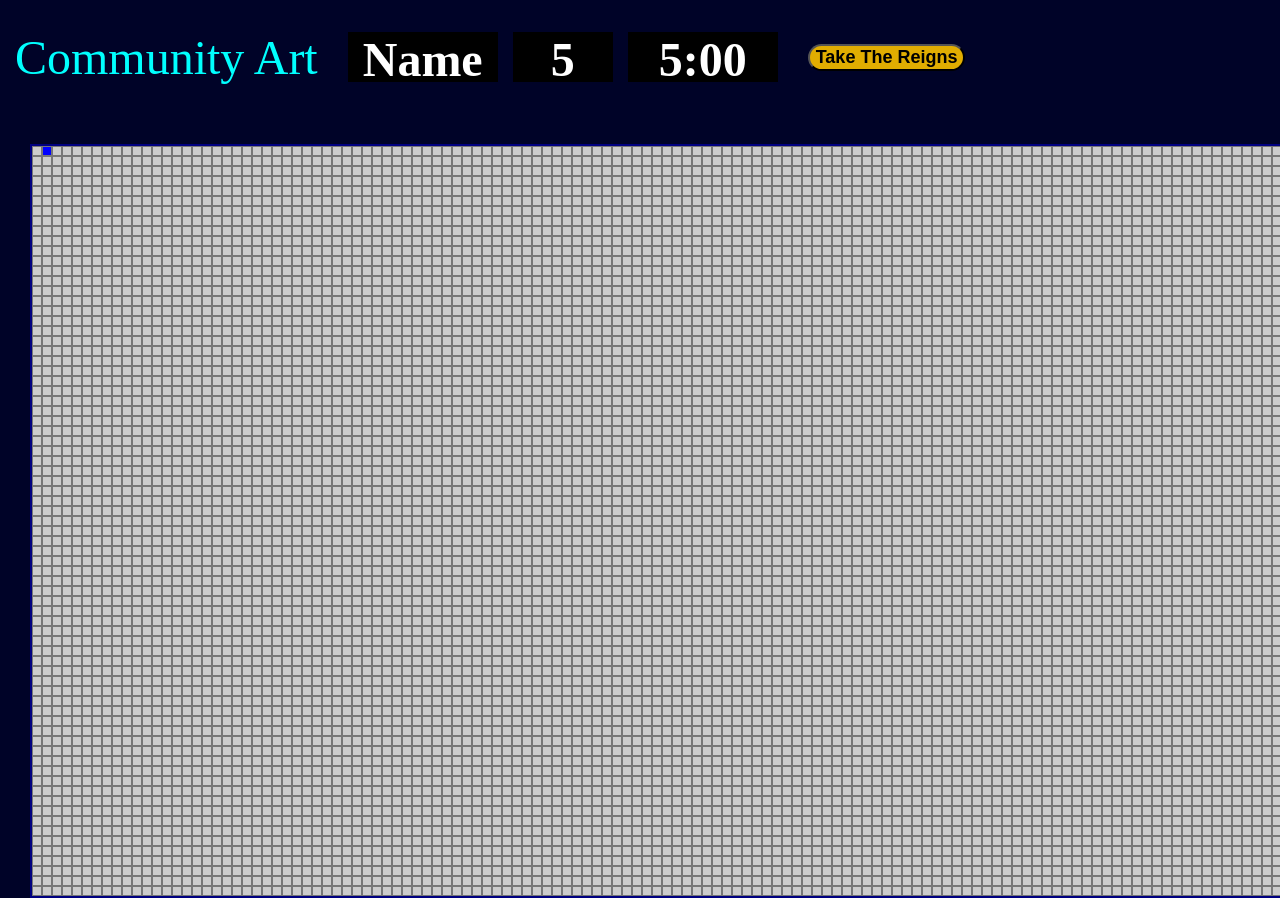
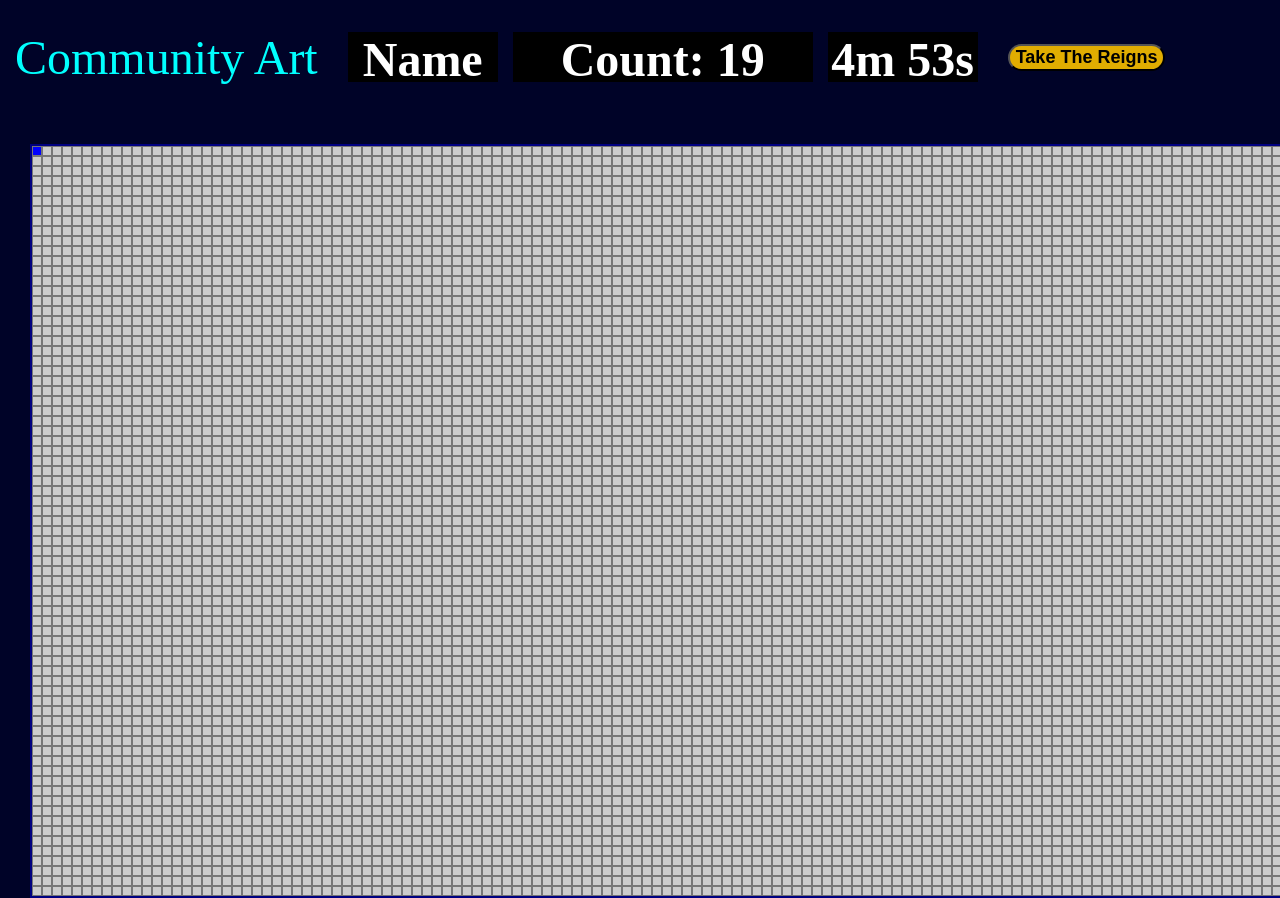
Before and after one commit to apmanager001/painting, a plain HTML site: page index.html in a window 1280 px wide. Both pictures are taken after a click on the element 47 px from the left and 151 px from the top of the page. Shown: the top 898 px of the page. Drawn offline with nearby package versions, Linux system fonts and the light colour scheme.

Commit message:
added timers and counter for clicks

```diff
--- a/css/style.css
+++ b/css/style.css
@@ -42,7 +42,7 @@ body{
 }
 .moves{
     height:50px;
-    width: 100px;
+    width: 300px;
     background-color: black;
     color: white;
     font-weight: 600;
--- a/index.html
+++ b/index.html
@@ -15,11 +15,11 @@
     <div class="name">
         Name
     </div>
-    <div class="moves">
-        5
+    <div class="moves" id="counter" >
+
     </div>
-    <div class="clock">
-            5:00
+    <div class="clock" id="timer">
+
         </div>
     <div class="mid-header">
 
--- a/js/index.js
+++ b/js/index.js
@@ -20,16 +20,42 @@ usernameForm.addEventListener("submit", function(event) {
   modal.style.display = "none";
 });
 //end modal
+var clickedSquares = new Set();
+
 function changeColor(event) {
   const square = event.target;
+
+  // Check if the square has already been clicked
+  if (!clickedSquares.has(square)) {
+    clickedSquares.add(square); // Add the square to clickedSquares set
+  }
+
   const colors = ['color1', 'color2', 'color3', 'color4', 'color5'];
   const currentColorIndex = square.dataset.colorIndex || 0;
   const nextColorIndex = (parseInt(currentColorIndex) + 1) % colors.length;
 
   square.className = 'square ' + colors[nextColorIndex];
   square.dataset.colorIndex = nextColorIndex;
+
+  const count = 20 - clickedSquares.size;
+  document.getElementById('counter').textContent = 'Count: ' + count;
+
+  if (count <= 0) {
+    // Perform necessary actions when count reaches 20
+    document.getElementById('counter').textContent = 'Out of Moves';
+    disableColorChanges();
+  }
+  console.log(clickedSquares)
+}
+// once all 20 moves are made this function stops color changes
+function disableColorChanges() {
+  const squares = document.querySelectorAll('.square');
+  squares.forEach((square) => {
+    square.removeEventListener('click', changeColor);
+  });
 }
 
+//creates divs for the grid
 function createGrid() {
   const grid = document.getElementById('grid');
 
@@ -40,6 +66,27 @@ function createGrid() {
     square.addEventListener('click', changeColor);
     grid.appendChild(square);
   }
+  startCountdownTimer();
+}
+// 5 minute timer countdown
+function startCountdownTimer() {
+  var countDownDate = new Date().getTime() + (5 * 60 * 1000); // Set countdown to 5 minutes (300 seconds)
+
+  var countdownClock = setInterval(function() {
+    var now = new Date().getTime();
+    var distance = countDownDate - now;
+
+    var minutes = Math.floor((distance % (1000 * 60 * 60)) / (1000 * 60));
+    var seconds = Math.floor((distance % (1000 * 60)) / 1000);
+
+    document.getElementById("timer").innerHTML = minutes + "m " + seconds + "s ";
+
+
+    if (distance < 0) {
+      clearInterval(countdownClock);
+      document.getElementById("timer").innerHTML = "Time Expired";
+    }
+  }, 1000);
 }
 
 // Call the function to create the grid
```
